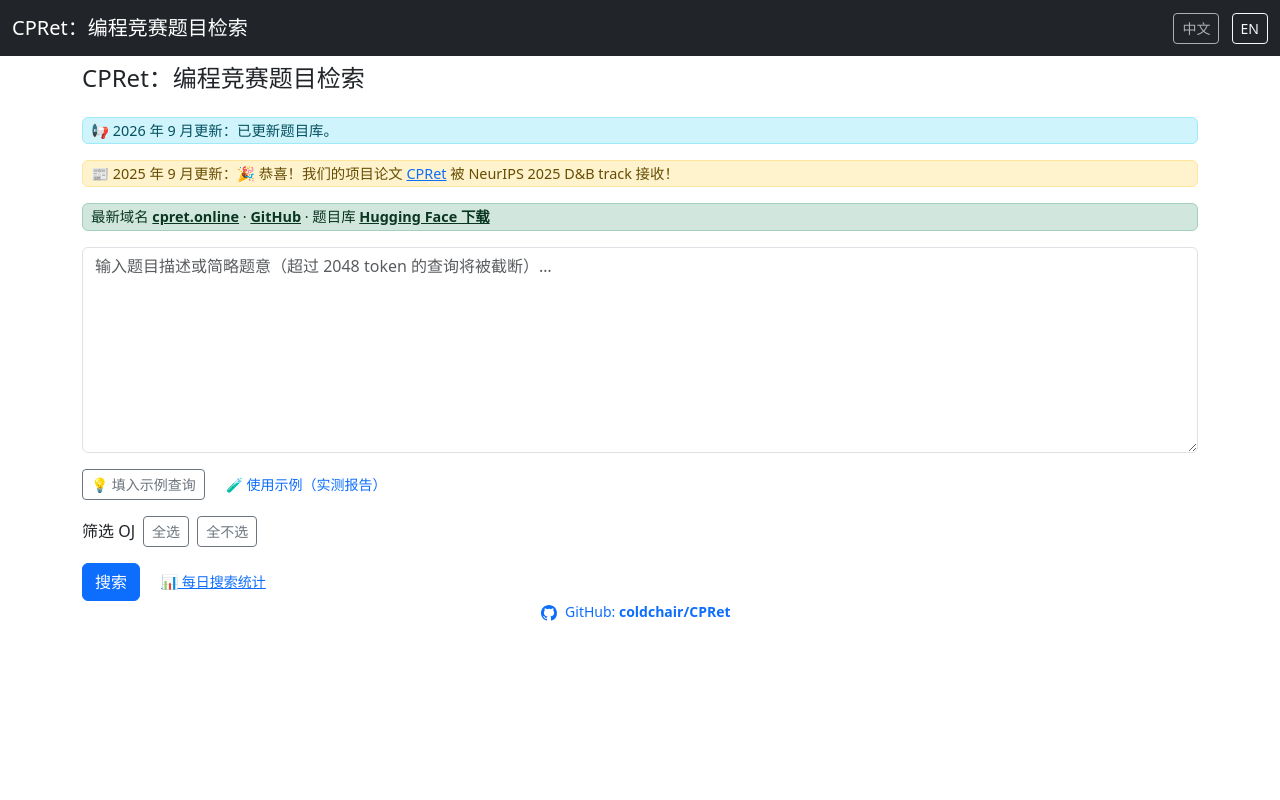
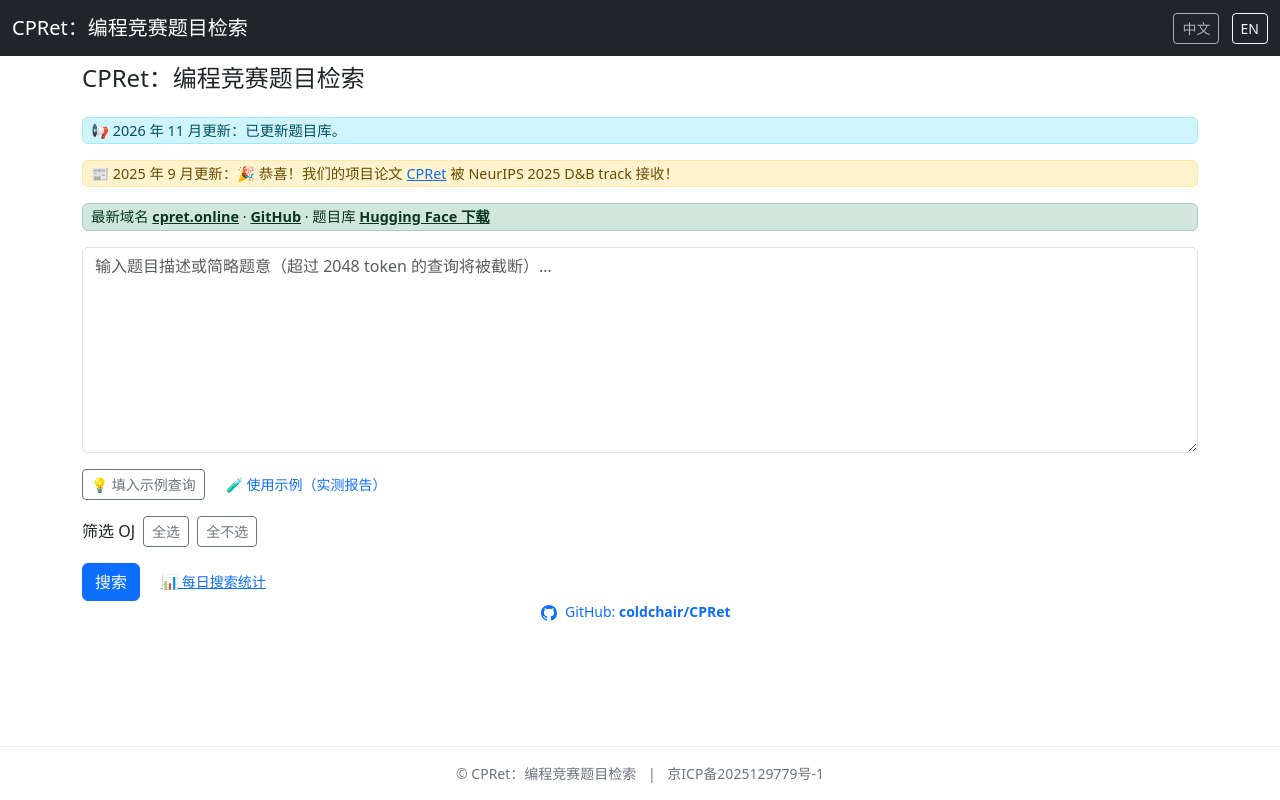
Before and after one commit to coldchair/CPRet, a Flask app: page / in a window 1280 px wide. Run offline with Flask 3, Linux system fonts and the light colour scheme; parts of the project's set-up code (start-up, migrations or seed data) failed here and were passed over.

Commit message:
更新题目库至 2026 年 11 月并添加备案信息页脚

```diff
--- a/cp-retrieval-server/app.py
+++ b/cp-retrieval-server/app.py
@@ -22,7 +22,7 @@ I18N = {
         "new_domain_info": "最新域名 <a href='https://cpret.online' target='_blank' class='alert-link'>cpret.online</a> · <a href='https://github.com/coldchair/CPRet' target='_blank' class='alert-link'>GitHub</a> · 题目库 <a href='https://huggingface.co/datasets/coldchair16/CPRet-Embeddings' target='_blank' class='alert-link'>Hugging Face 下载</a>",
         "paper_info": "📰 2025 年 9 月更新：🎉 恭喜！我们的项目论文 <a href='https://neurips.cc/virtual/2025/poster/121814' target='_blank'>CPRet</a> 被 NeurIPS 2025 D&B track 接收！",
         "info": "📢 2025 年 7 月更新：我们已升级模型并同步更新了题目数据库，检索效果更佳！",
-        "info2": "📢 2026 年 9 月更新：已更新题目库。",
+        "info2": "📢 2026 年 11 月更新：已更新题目库。",
         "placeholder": "输入题目描述或简略题意（超过 2048 token 的查询将被截断）…",
         "template_btn": "填入示例查询",
         "search_btn": "搜索",
@@ -51,7 +51,7 @@ I18N = {
         "new_domain_info": "Domain <a href='https://cpret.online' target='_blank' class='alert-link'>cpret.online</a> · <a href='https://github.com/coldchair/CPRet' target='_blank' class='alert-link'>GitHub</a> · dataset <a href='https://huggingface.co/datasets/coldchair16/CPRet-Embeddings' target='_blank' class='alert-link'>Hugging Face</a>",
         "paper_info": "📰 September 2025 Update: 🎉 Congrats! Our project paper <a href='https://neurips.cc/virtual/2025/poster/121814' target='_blank'>CPRet</a> has been accepted by the NeurIPS 2025 D&B track!",
         "info": "📢 July 2025 Update: We've upgraded our model and synchronized the problem database for better retrieval!",
-        "info2": "📢 September 2026 Update: Problem database refreshed.",
+        "info2": "📢 November 2026 Update: Problem database refreshed.",
         "placeholder": "Enter problem description or simplified statement (queries longer than 2048 tokens will be truncated)…",
         "template_btn": "Insert example query",
         "search_btn": "Search",
@@ -92,8 +92,8 @@ _APP_DIR = os.path.dirname(os.path.abspath(__file__))
 SEARCH_STATS_PATH = os.path.join(_APP_DIR, "search_stats.json")
 SEARCH_TIME_STATS_PATH = os.path.join(_APP_DIR, "search_time_stats.json")
 MODEL_PATH = os.getenv("MODEL_PATH", "coldchair16/CPRetriever-Prob-Qwen3-4B-2510")
-EMB_PATH = os.getenv("EMB_PATH", "./probs_2609_embs.npy")
-PROB_PATH = os.getenv("PROB_PATH", "./probs_2609.jsonl")
+EMB_PATH = os.getenv("EMB_PATH", "./probs_2611_embs.npy")
+PROB_PATH = os.getenv("PROB_PATH", "./probs_2611.jsonl")
 
 PAGE_SIZE = 20
 MAX_QUERY_TOKENS = 2048
--- a/cp-retrieval-server/download.py
+++ b/cp-retrieval-server/download.py
@@ -12,7 +12,7 @@ snapshot_download(
     repo_id=repo_id,
     repo_type='dataset',
     local_dir=os.path.join(download_dir),
-    allow_patterns=['probs_2609*'],
+    allow_patterns=['probs_2611*'],
     local_dir_use_symlinks=False,
     resume_download=True,
     max_workers=4,
--- a/cp-retrieval-server/templates/base.html
+++ b/cp-retrieval-server/templates/base.html
@@ -5,7 +5,13 @@
     <title>{{ t.site_name }}</title>
     <meta name="viewport" content="width=device-width, initial-scale=1">
     <link href="https://cdn.jsdelivr.net/npm/bootstrap@5.3.3/dist/css/bootstrap.min.css" rel="stylesheet">
-    <style>body { padding-top: 4rem; } .score-badge{font-family:monospace}</style>
+    <style>
+      body { padding-top: 4rem; display: flex; flex-direction: column; min-height: 100vh; }
+      .score-badge{font-family:monospace}
+      .site-footer { margin-top: auto; padding: 1rem 0; color: #6c757d; font-size: 0.875rem; text-align: center; border-top: 1px solid #e9ecef; }
+      .site-footer a { color: #6c757d; text-decoration: none; }
+      .site-footer a:hover { text-decoration: underline; }
+    </style>
   </head>
   <body>
     <nav class="navbar navbar-expand-lg navbar-dark bg-dark fixed-top">
@@ -21,5 +27,13 @@
       </div>
     </nav>
     <div class="container">{% block content %}{% endblock %}</div>
+
+    <footer class="site-footer">
+      <div class="container">
+        <span>&copy; {{ t.site_name }}</span>
+        <span class="mx-2">|</span>
+        <a href="https://beian.miit.gov.cn/" target="_blank" rel="noopener noreferrer">京ICP备2025129779号-1</a>
+      </div>
+    </footer>
   </body>
 </html>
```
Also changed, not shown: README.md.
